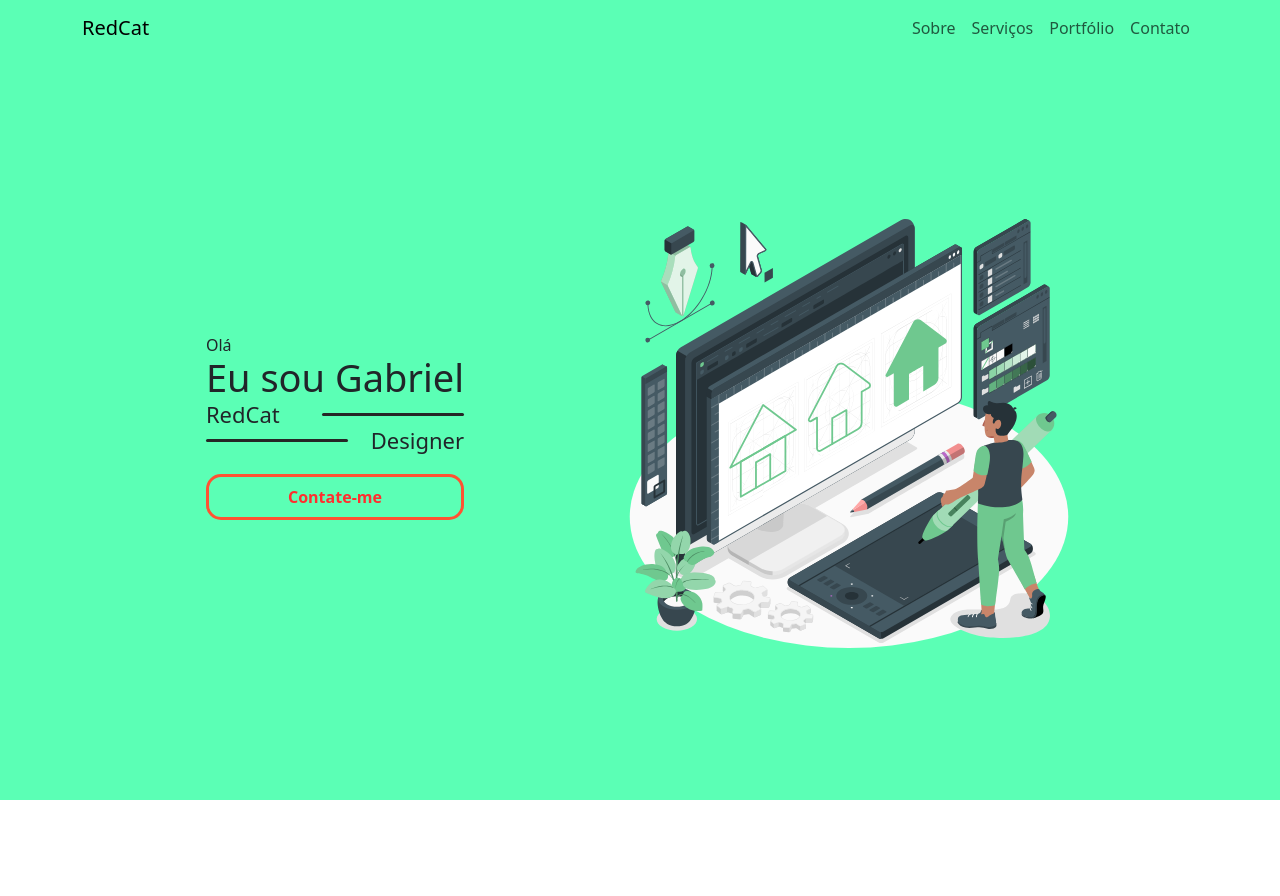
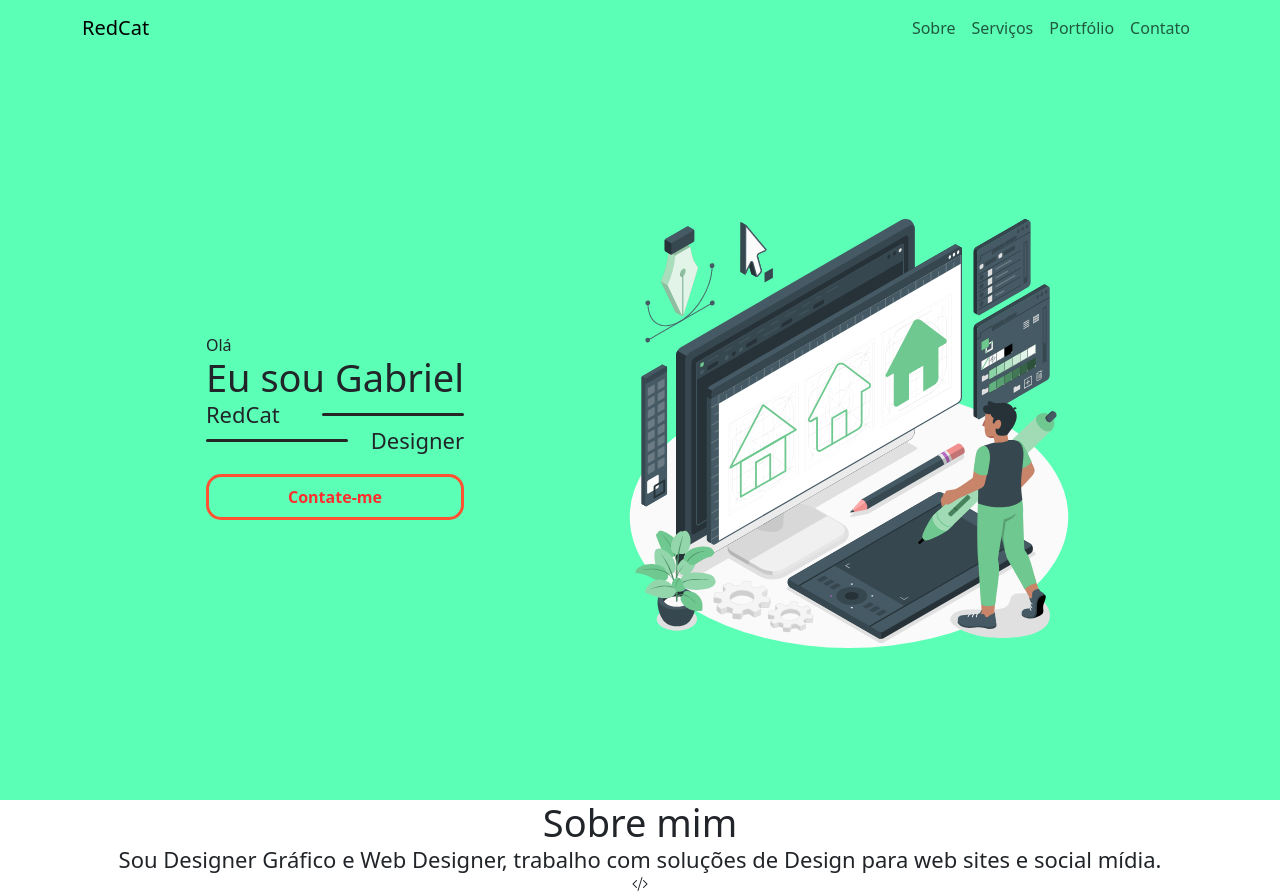
Before and after one commit to AllRedCat/react-line, a React (Vite) app in the folder portfolio-redcat/: page / in a window 1280 px wide. Before the commit the page ends 800 px from the top, so only its background shows below. Built offline with nearby package versions, Linux system fonts and the light colour scheme.

Commit message:
add some text

```diff
--- a/portfolio-redcat/index.html
+++ b/portfolio-redcat/index.html
@@ -2,7 +2,7 @@
 <html lang="en">
   <head>
     <meta charset="UTF-8" />
-    <link rel="icon" type="image/svg+xml" href="/vite.svg" />
+    <link rel="icon" href="/src/assets/paw.png">
     <meta name="viewport" content="width=device-width, initial-scale=1.0" />
     <link href="https://cdn.jsdelivr.net/npm/bootstrap@5.3.2/dist/css/bootstrap.min.css" rel="stylesheet" integrity="sha384-T3c6CoIi6uLrA9TneNEoa7RxnatzjcDSCmG1MXxSR1GAsXEV/Dwwykc2MPK8M2HN" crossorigin="anonymous">
     <script src="https://cdn.jsdelivr.net/npm/bootstrap@5.3.2/dist/js/bootstrap.bundle.min.js" integrity="sha384-C6RzsynM9kWDrMNeT87bh95OGNyZPhcTNXj1NW7RuBCsyN/o0jlpcV8Qyq46cDfL" crossorigin="anonymous"></script>
--- a/portfolio-redcat/package.json
+++ b/portfolio-redcat/package.json
@@ -11,7 +11,8 @@
   },
   "dependencies": {
     "react": "^18.2.0",
-    "react-dom": "^18.2.0"
+    "react-dom": "^18.2.0",
+    "react-router-dom": "^6.21.1"
   },
   "devDependencies": {
     "@types/react": "^18.2.43",
--- /dev/null
+++ b/portfolio-redcat/src/About.tsx
@@ -0,0 +1,23 @@
+import './About.scss'
+
+function About() {
+    return (
+        <section id="about" className="about-container">
+        <div className="my-img-2">
+        </div>
+        <div className="about">
+            <h2>Sobre mim</h2>
+            <div className="about-text">
+                <h4>Sou Designer Gráfico e Web Designer, trabalho com
+                    soluções de Design para web sites e social
+                    mídia.</h4>
+            </div>
+            <div className="ilust-container">
+                <i className="bi bi-code-slash"></i>
+            </div>
+        </div>
+    </section>
+    );
+}
+
+export default About
--- a/portfolio-redcat/src/App.tsx
+++ b/portfolio-redcat/src/App.tsx
@@ -1,6 +1,7 @@
 import { useState } from 'react'
 import './App.css'
 import Home from './Home.tsx'
+import About from './About.tsx'
 
 function NavBar() {
   return (
@@ -24,7 +25,14 @@ function NavBar() {
   );
 }
 
-// bg-light-subtle
+function Content() {
+  return (
+    <>
+      <Home />
+      <About />
+    </>
+  );
+}
 
 function App() {
 
@@ -35,7 +43,7 @@ function App() {
           <NavBar />
         </header>
         <main>
-          <Home />
+          <Content />
         </main>
       </body>
     </>
```
Also changed, not shown: portfolio-redcat/src/About.scss (added), portfolio-redcat/src/Home.scss (line endings or trailing spaces), portfolio-redcat/src/assets/paw.png (added), 1 other file (tests, documents, lock files or other folders).
